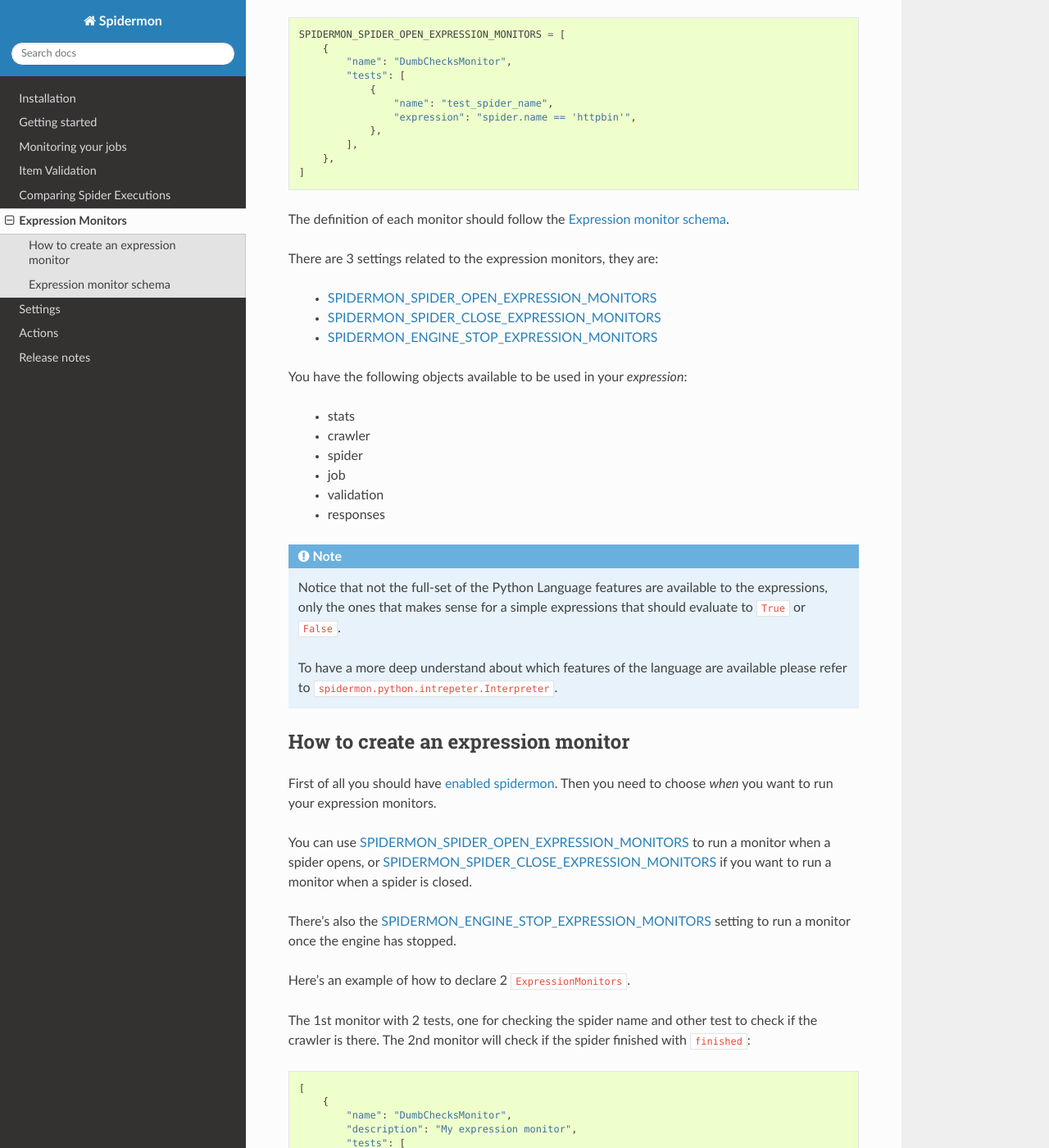
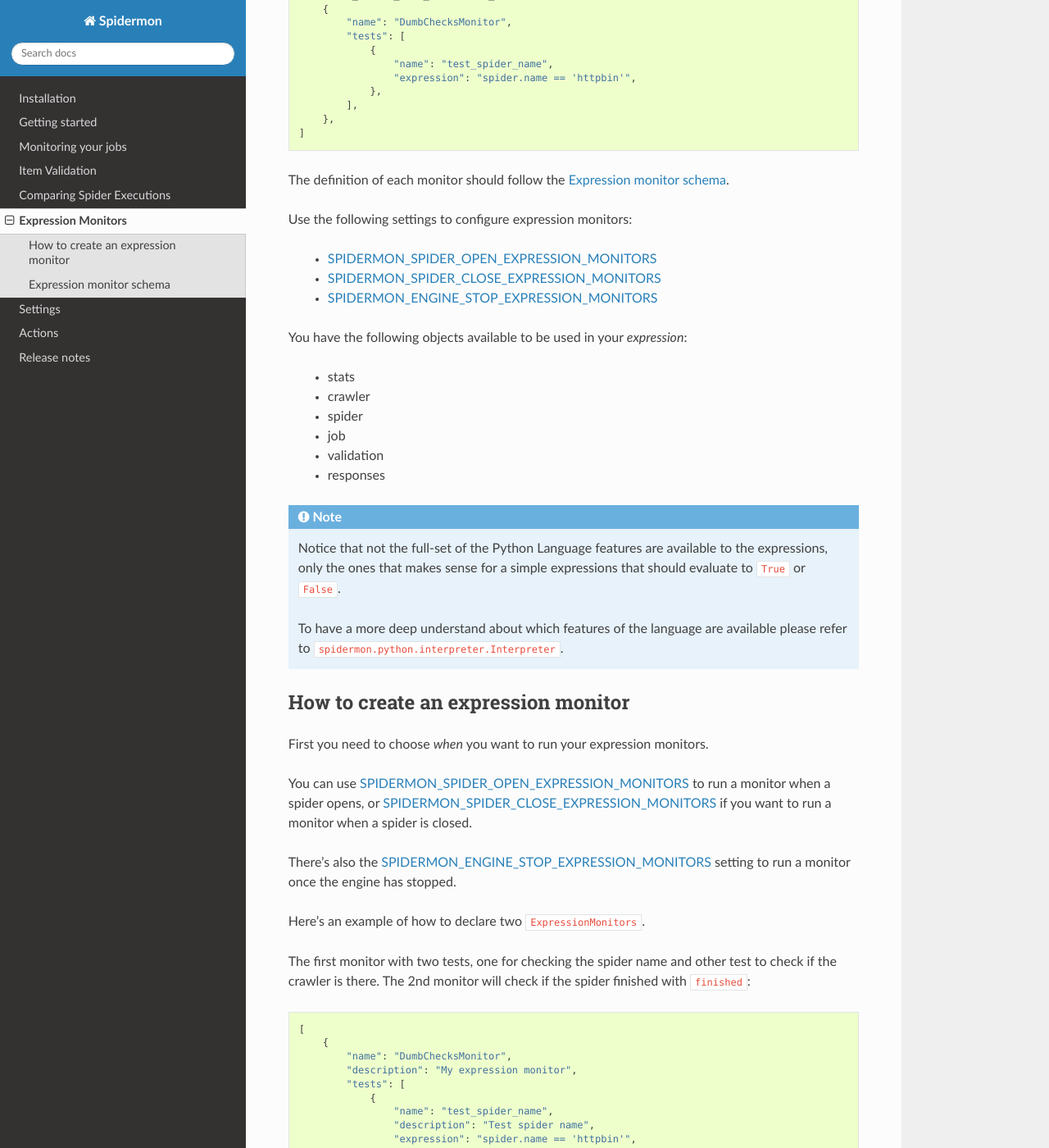
Before and after one commit to scrapinghub/spidermon, a Sphinx documentation site: the page built from docs/source/expression-monitors.rst, in a window 1280 px wide and 1400 px high, scrolled down 259 px. Shown: the whole window at 82% size. Built offline with Sphinx 7.4.7 and the Read the Docs theme 2.0.0, drawn with Linux system fonts in a browser that asks for light colours; some of the changed text lies outside the part shown.

Commit message:
Introduced small changes suggested in documentation review

```diff
--- a/docs/source/expression-monitors.rst
+++ b/docs/source/expression-monitors.rst
@@ -24,8 +22,7 @@
 
 The definition of each monitor should follow the :ref:`expression-monitor-schema`.
 
-There are 3 settings related to the expression
-monitors, they are:
+Use the following settings to configure expression monitors:
 
     * :ref:`SPIDERMON_SPIDER_OPEN_EXPRESSION_MONITORS`
     * :ref:`SPIDERMON_SPIDER_CLOSE_EXPRESSION_MONITORS`
@@ -47,16 +44,15 @@
     that should evaluate to ``True`` or ``False``.
 
     To have a more deep understand about which features of the language are available
-    please refer to ``spidermon.python.intrepeter.Interpreter``.
+    please refer to ``spidermon.python.interpreter.Interpreter``.
 
 
 .. _how-to-create-expression-monitor:
 
 How to create an expression monitor
-==================================
+===================================
 
-First of all you should have :ref:`enabled spidermon <enabling-spidermon>`.
-Then you need to choose *when* you want to run your expression monitors.
+First you need to choose *when* you want to run your expression monitors.
 
 You can use :ref:`SPIDERMON_SPIDER_OPEN_EXPRESSION_MONITORS` to run a monitor
 when a spider opens, or :ref:`SPIDERMON_SPIDER_CLOSE_EXPRESSION_MONITORS` if you
@@ -65,9 +61,9 @@
 There's also the :ref:`SPIDERMON_ENGINE_STOP_EXPRESSION_MONITORS` setting to run a monitor
 once the engine has stopped.
 
-Here's an example of how to declare 2 ``ExpressionMonitors``.
+Here's an example of how to declare two ``ExpressionMonitors``.
 
-The 1st monitor with 2 tests, one for checking the spider name and other test to
+The first monitor with two tests, one for checking the spider name and other test to
 check if the crawler is there. The 2nd monitor will check if the spider
 finished with ``finished``::
 
@@ -129,4 +125,4 @@
            },
        },
        "required": ["name", "tests"],
-    }
+     }
```
Also changed, not shown: other parts of docs/source/expression-monitors.rst (+3 -5 lines), docs/source/settings.rst (+7 -23 lines).
